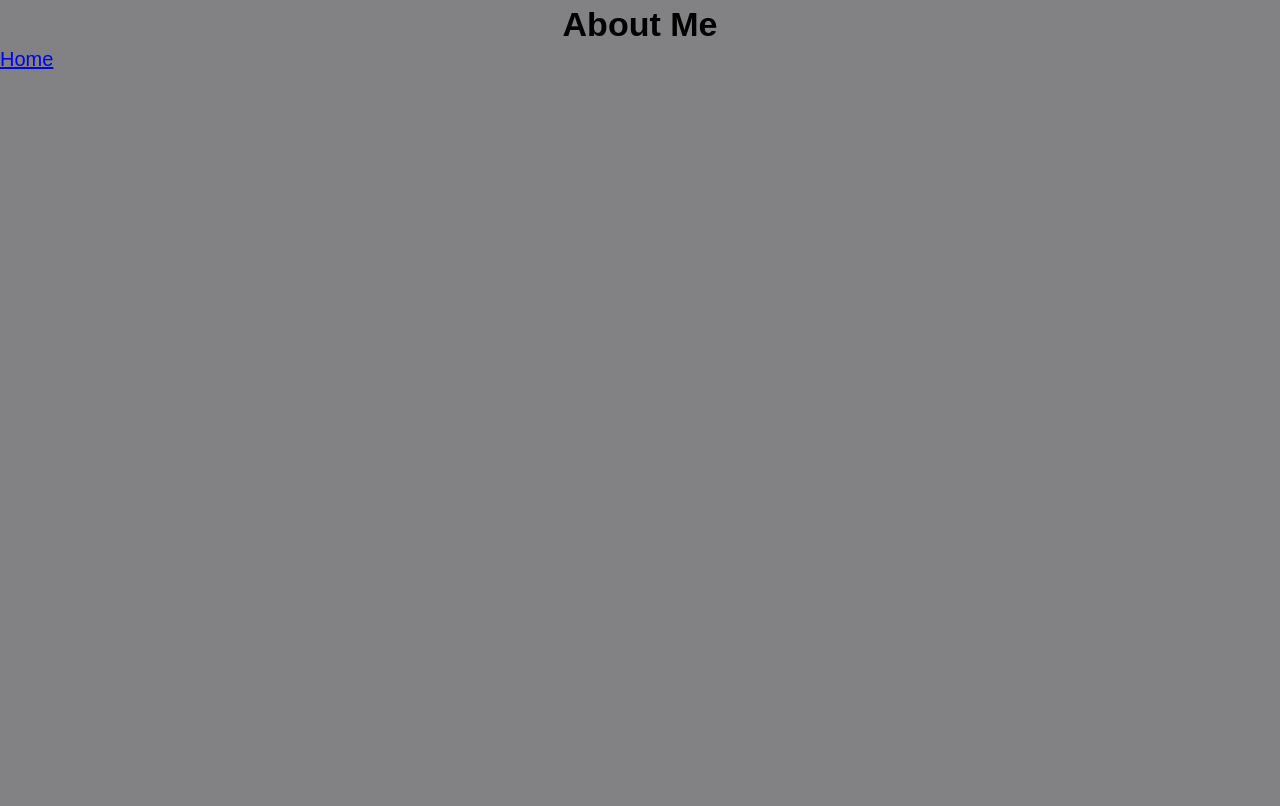
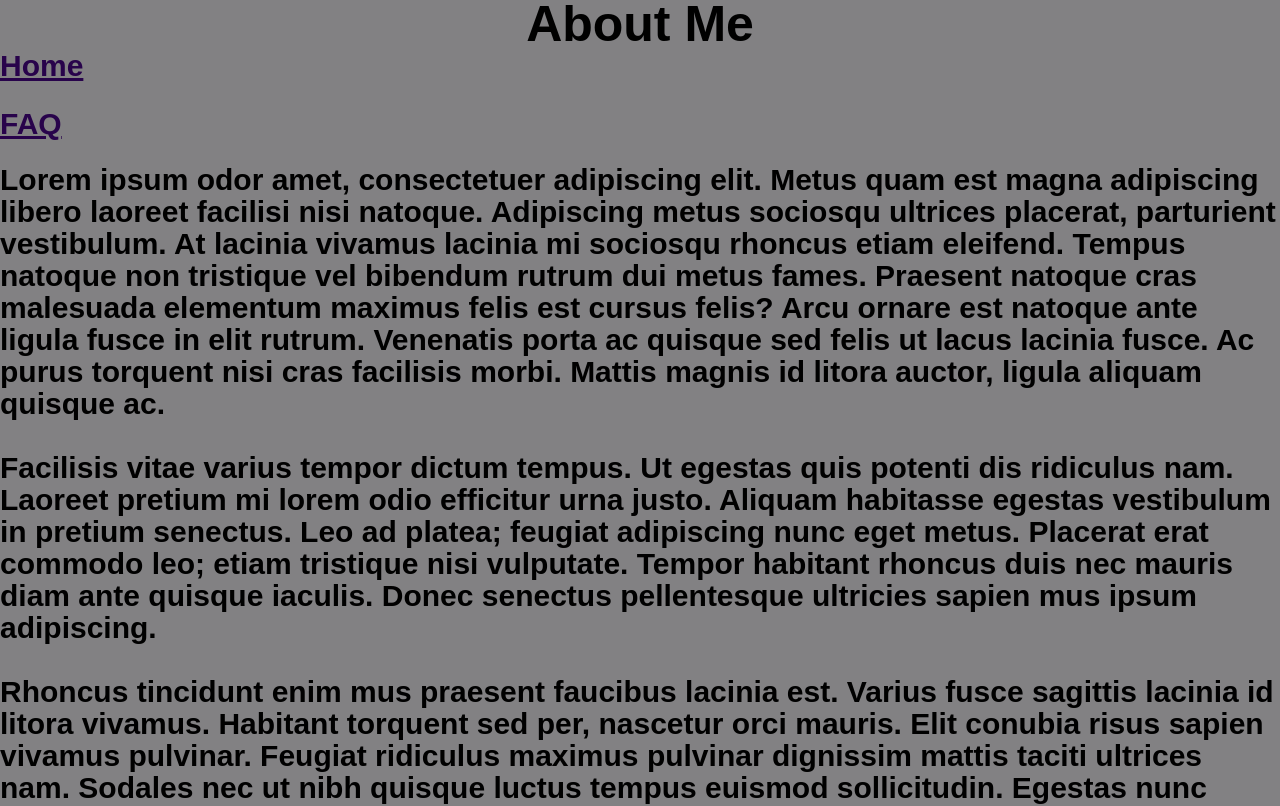
Before and after one commit to itcodegirl/responsive-website-practice, a plain HTML site: page about.html in a window 1280 px wide. Shown: the top 806 px of the page. Drawn offline with Linux system fonts and the light colour scheme.

```diff
--- a/about.html
+++ b/about.html
@@ -8,6 +8,66 @@
   </head>
   <body>
     <h1>About Me</h1>
-    <a href="index.html">Home</a>
+    <a href="index.html" id="link-tag">Home</a>
+    <br />
+    <br />
+    <a href="#faq" id="link-tag">FAQ</a>
+    <br />
+    <br />
+    <p>
+      Lorem ipsum odor amet, consectetuer adipiscing elit. Metus quam est magna
+      adipiscing libero laoreet facilisi nisi natoque. Adipiscing metus sociosqu
+      ultrices placerat, parturient vestibulum. At lacinia vivamus lacinia mi
+      sociosqu rhoncus etiam eleifend. Tempus natoque non tristique vel bibendum
+      rutrum dui metus fames. Praesent natoque cras malesuada elementum maximus
+      felis est cursus felis? Arcu ornare est natoque ante ligula fusce in elit
+      rutrum. Venenatis porta ac quisque sed felis ut lacus lacinia fusce. Ac
+      purus torquent nisi cras facilisis morbi. Mattis magnis id litora auctor,
+      ligula aliquam quisque ac.
+      <br />
+      <br />
+      Facilisis vitae varius tempor dictum tempus. Ut egestas quis potenti dis
+      ridiculus nam. Laoreet pretium mi lorem odio efficitur urna justo. Aliquam
+      habitasse egestas vestibulum in pretium senectus. Leo ad platea; feugiat
+      adipiscing nunc eget metus. Placerat erat commodo leo; etiam tristique
+      nisi vulputate. Tempor habitant rhoncus duis nec mauris diam ante quisque
+      iaculis. Donec senectus pellentesque ultricies sapien mus ipsum
+      adipiscing.
+      <br />
+      <br />
+      Rhoncus tincidunt enim mus praesent faucibus lacinia est. Varius fusce
+      sagittis lacinia id litora vivamus. Habitant torquent sed per, nascetur
+      orci mauris. Elit conubia risus sapien vivamus pulvinar. Feugiat ridiculus
+      maximus pulvinar dignissim mattis taciti ultrices nam. Sodales nec ut nibh
+      quisque luctus tempus euismod sollicitudin. Egestas nunc dictum ut
+      volutpat cursus taciti purus. Efficitur imperdiet feugiat tristique ligula
+      rhoncus varius netus. Eget congue id et sollicitudin semper.
+      <br />
+      <br />
+      Et tristique facilisis ad dolor vestibulum id torquent maximus. Parturient
+      id integer laoreet magna platea; netus risus. Enim potenti penatibus lacus
+      augue maximus sollicitudin netus! Ipsum non vivamus cras feugiat interdum
+      risus eu. Dignissim est ultrices dui ut laoreet! Vestibulum in senectus
+      fermentum nullam ligula nunc faucibus ex efficitur.
+      <br />
+      <br />
+      Leo lobortis enim nam ridiculus parturient semper fusce. Faucibus turpis
+      finibus curabitur aenean aliquet mus felis arcu. Nibh sollicitudin
+      nascetur aptent a quam. Porttitor gravida phasellus pulvinar interdum
+      iaculis varius. Maecenas fusce ullamcorper cubilia; orci faucibus erat
+      mus. Lectus facilisi primis urna sagittis proin a. Porta ornare a nec
+      vehicula erat nibh ultricies interdum?
+      <br />
+      <br />
+      neque fames urna, conubia nascetur rutrum habitasse dapibus. Dapibus orci
+      vestibulum tortor, ridiculus tincidunt habitant conubia. Lobortis magnis
+      diam tempor dolor gravida. Netus etiam lacinia luctus ipsum lorem mollis
+      eu urna. Mi mi tempus malesuada cursus et metus erat commodo. Fames dui
+      tortor gravida dis facilisis taciti. Imperdiet ullamcorper et lacinia
+      facilisis vitae fusce fusce vulputate semper.
+    </p>
+
+    <br />
+    <br />
   </body>
 </html>
--- a/src/styles.css
+++ b/src/styles.css
@@ -11,11 +11,13 @@ h1 {
 	text-align: center;
 	font-weight: 900;
 	margin: 0;
-	font-size: 34px;
+	font-size: 50px;
 	line-height: 48px;
 }
 
-p {
+p,
+li,
+ul {
 	font-weight: 600;
 	margin: 0;
 	font-size: 30px;
@@ -26,7 +28,7 @@ p {
 #link-tag {
 	text-align: center;
 	margin: 0;
-	font-size: 25px;
+	font-size: 30px;
 	line-height: 35px;
 	font-weight: 900;
 	font-family: sofia, sans-serif, cursive;
```
Also changed, not shown: anchor-link.html (+36 -1 lines), images/anchor_2.png (added), images/anchor_3.png (added).
